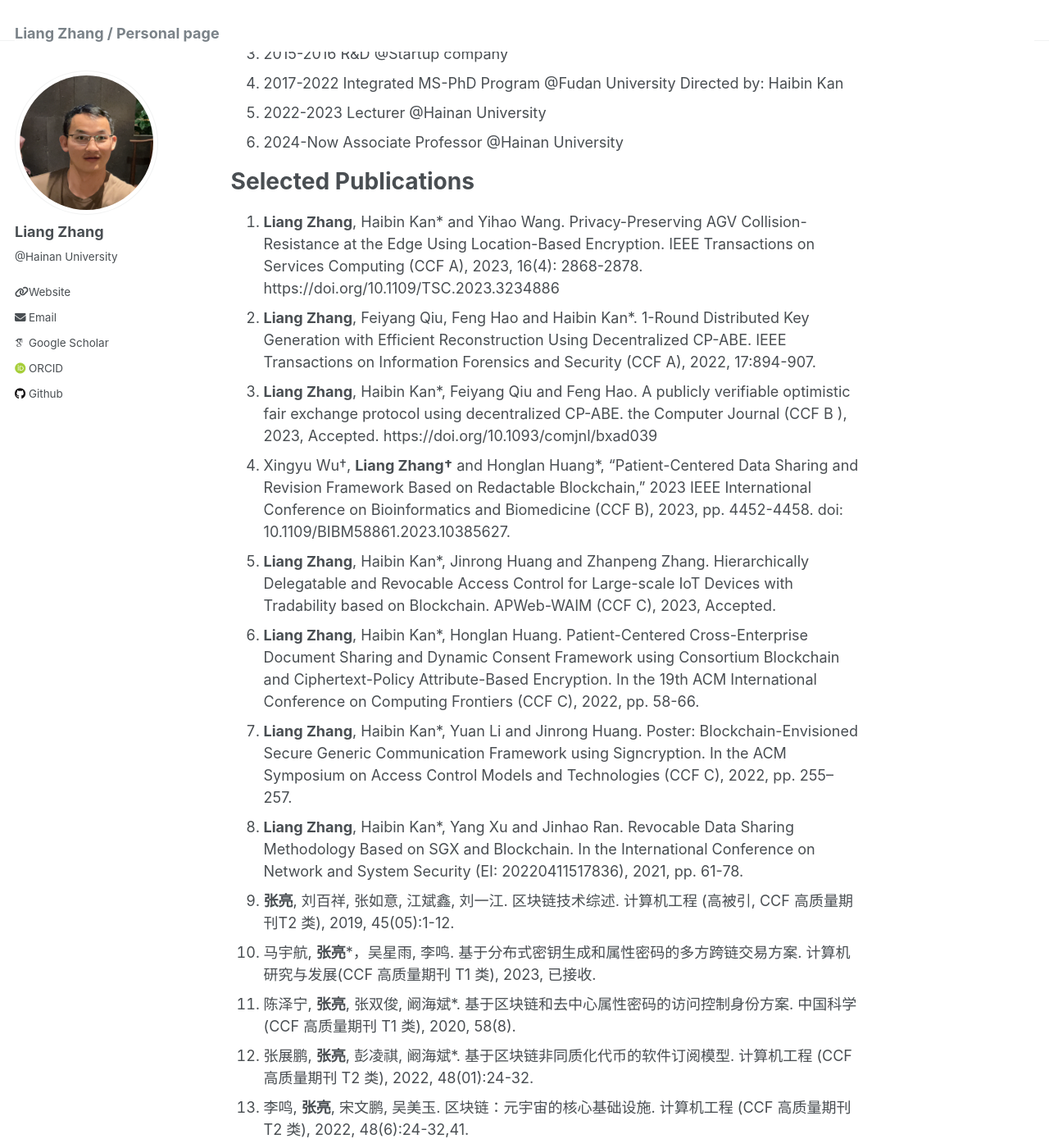
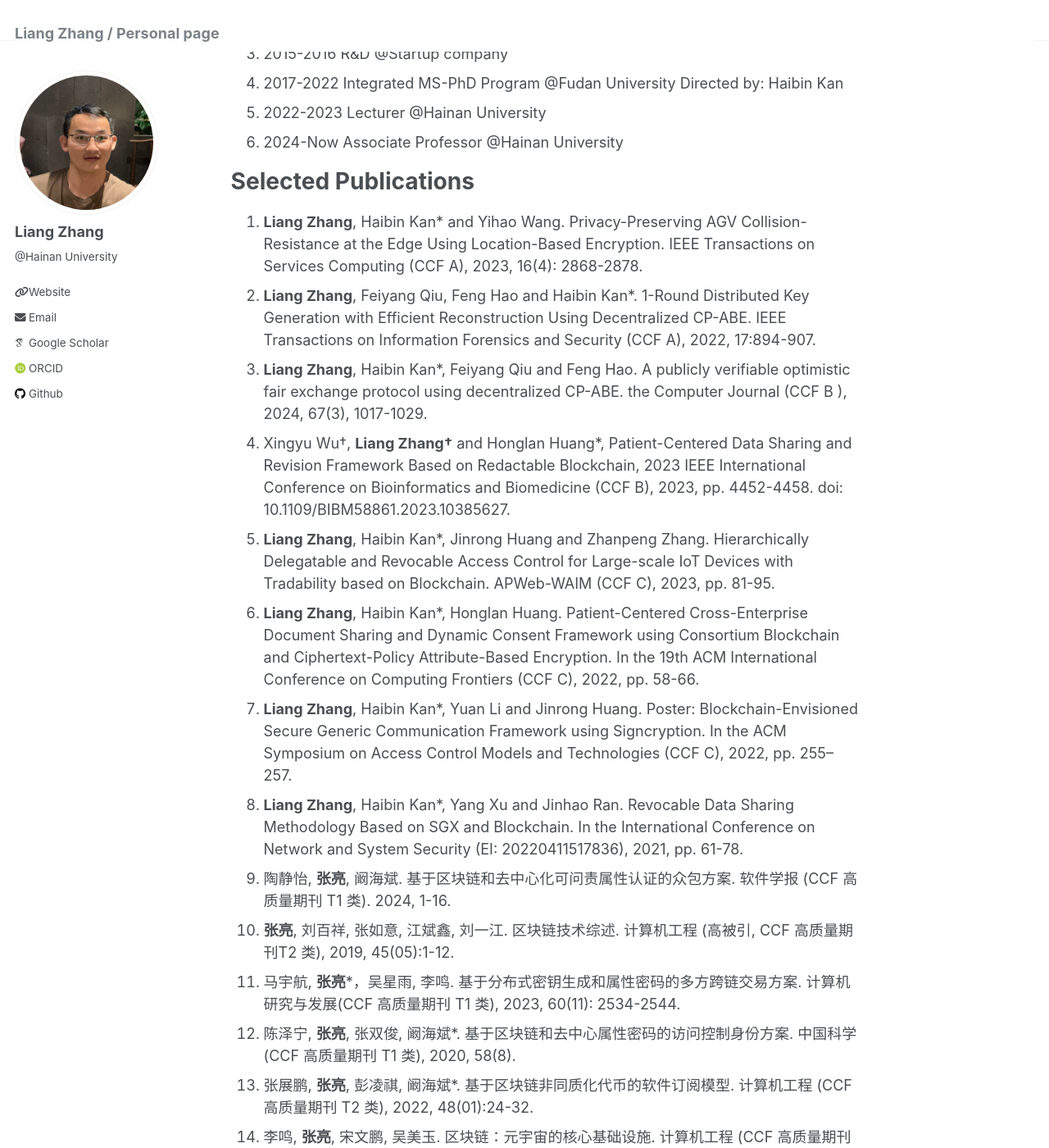
Before and after one commit to scottocs/scottocs.github.io, a Jekyll site: the page built from _pages/about.md, in a window 1280 px wide and 1400 px high, scrolled down 437 px. Shown: the whole window at 82% size. Built offline with Jekyll 4.4.1, drawn with Linux system fonts in a browser that asks for light colours; some web fonts are replaced; some of the changed text lies outside the part shown.

Commit message:
update profile

```diff
--- a/_pages/about.md
+++ b/_pages/about.md
@@ -27,16 +27,17 @@ Work/Education Experience
 
 Selected Publications
 ======
-1. **Liang Zhang**, Haibin Kan* and Yihao Wang. Privacy-Preserving AGV Collision-Resistance at the Edge Using Location-Based Encryption. IEEE Transactions on Services Computing (CCF A), 2023, 16(4): 2868-2878. https://doi.org/10.1109/TSC.2023.3234886
+1. **Liang Zhang**, Haibin Kan* and Yihao Wang. Privacy-Preserving AGV Collision-Resistance at the Edge Using Location-Based Encryption. IEEE Transactions on Services Computing (CCF A), 2023, 16(4): 2868-2878.
 1. **Liang Zhang**, Feiyang Qiu, Feng Hao and Haibin Kan*. 1-Round Distributed Key Generation with Efficient Reconstruction Using Decentralized CP-ABE. IEEE Transactions on Information Forensics and Security (CCF A), 2022, 17:894-907.
-1. **Liang Zhang**, Haibin Kan*, Feiyang Qiu and Feng Hao. A publicly verifiable optimistic fair exchange protocol using decentralized CP-ABE. the Computer Journal (CCF B ), 2023, Accepted. https://doi.org/10.1093/comjnl/bxad039
-1. Xingyu Wu†, **Liang Zhang†** and Honglan Huang*, "Patient-Centered Data Sharing and Revision Framework Based on Redactable Blockchain," 2023 IEEE International Conference on Bioinformatics and Biomedicine (CCF B), 2023, pp. 4452-4458. doi: 10.1109/BIBM58861.2023.10385627.
-1. **Liang Zhang**, Haibin Kan*, Jinrong Huang and Zhanpeng Zhang. Hierarchically Delegatable and Revocable Access Control for Large-scale IoT Devices with Tradability based on Blockchain. APWeb-WAIM (CCF C), 2023, Accepted.
+1. **Liang Zhang**, Haibin Kan*, Feiyang Qiu and Feng Hao. A publicly verifiable optimistic fair exchange protocol using decentralized CP-ABE. the Computer Journal (CCF B ), 2024, 67(3), 1017-1029.
+1. Xingyu Wu†, **Liang Zhang†** and Honglan Huang*, Patient-Centered Data Sharing and Revision Framework Based on Redactable Blockchain, 2023 IEEE International Conference on Bioinformatics and Biomedicine (CCF B), 2023, pp. 4452-4458. doi: 10.1109/BIBM58861.2023.10385627.
+1. **Liang Zhang**, Haibin Kan*, Jinrong Huang and Zhanpeng Zhang. Hierarchically Delegatable and Revocable Access Control for Large-scale IoT Devices with Tradability based on Blockchain. APWeb-WAIM (CCF C), 2023, pp. 81-95.
 1. **Liang Zhang**, Haibin Kan*, Honglan Huang. Patient-Centered Cross-Enterprise Document Sharing and Dynamic Consent Framework using Consortium Blockchain and Ciphertext-Policy Attribute-Based Encryption. In the 19th ACM International Conference on Computing Frontiers (CCF C), 2022, pp. 58-66.
 1. **Liang Zhang**, Haibin Kan*, Yuan Li and Jinrong Huang. Poster: Blockchain-Envisioned Secure Generic Communication Framework using Signcryption. In the ACM Symposium on Access Control Models and Technologies (CCF C), 2022, pp. 255–257.
 1. **Liang Zhang**, Haibin Kan*, Yang Xu and Jinhao Ran. Revocable Data Sharing Methodology Based on SGX and Blockchain. In the International Conference on Network and System Security (EI: 20220411517836), 2021, pp. 61-78.
+1. 陶静怡, **张亮**, 阚海斌. 基于区块链和去中心化可问责属性认证的众包方案. 软件学报 (CCF 高质量期刊 T1 类). 2024, 1-16.
 1. **张亮**, 刘百祥, 张如意, 江斌鑫, 刘一江. 区块链技术综述. 计算机工程 (高被引, CCF 高质量期刊T2 类), 2019, 45(05):1-12.
-1. 马宇航, **张亮***，吴星雨, 李鸣. 基于分布式密钥生成和属性密码的多方跨链交易方案. 计算机研究与发展(CCF 高质量期刊 T1 类), 2023, 已接收.
+1. 马宇航, **张亮***，吴星雨, 李鸣. 基于分布式密钥生成和属性密码的多方跨链交易方案. 计算机研究与发展(CCF 高质量期刊 T1 类), 2023, 60(11): 2534-2544.
 1. 陈泽宁, **张亮**, 张双俊, 阚海斌*. 基于区块链和去中心属性密码的访问控制身份方案. 中国科学 (CCF 高质量期刊 T1 类), 2020, 58(8).
 1. 张展鹏, **张亮**, 彭凌祺, 阚海斌*. 基于区块链非同质化代币的软件订阅模型. 计算机工程 (CCF 高质量期刊 T2 类), 2022, 48(01):24-32.
 1. 李鸣, **张亮**, 宋文鹏, 吴美玉. 区块链：元宇宙的核心基础设施. 计算机工程 (CCF 高质量期刊 T2 类), 2022, 48(6):24-32,41.
```
Also changed, not shown: other parts of _pages/about.md (+1 -1 lines).
